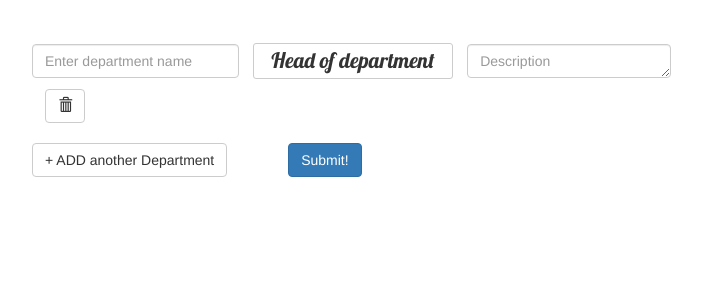
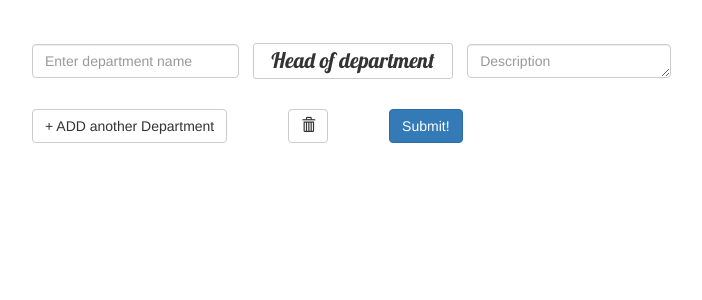
Before and after one commit to Pranav-007/grouppy-web-design, a PHP site: page /dept.php in a window 1280 px wide. Shown: the part 52-352 px from the top of the page, without its empty margins (38-740 px from the left). Run offline with PHP 8.4, Linux system fonts and the light colour scheme; some libraries are stand-ins or nearby versions; some web fonts are replaced.

Commit message:
fix: remove component bug fixed

```diff
--- a/dept.php
+++ b/dept.php
@@ -83,14 +83,16 @@
 
                  <textarea class="form-control" placeholder="Description" style="margin-left:10%;" rows="1" id="comment"></textarea>
              </div>
-         <div class="form-group" style="margin-left: 2%;" ><button onclick="removeComponent()" class="btn btn-default"><span class="glyphicon glyphicon-trash"></span></button></div>
 
      </form>
 
     </div>
 </div>
     <div class="dept1" style="margin-top: 20px;">
+
         <button type="submit" onclick="createComponents()" class="btn btn-default">+ ADD another Department</button>
+        <button style="margin-left: 5%;" onclick="removeComponent()" class="btn btn-default"><span class="glyphicon glyphicon-trash"></span></button>
+
         <button style="margin-left: 5%;" type="submit" class="btn btn-primary">Submit!</button>
 
 
```
